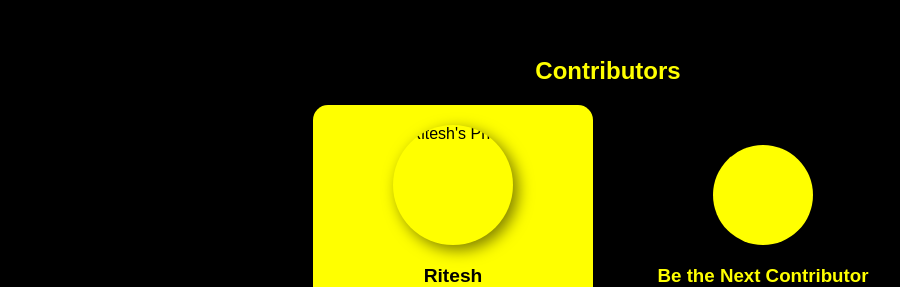
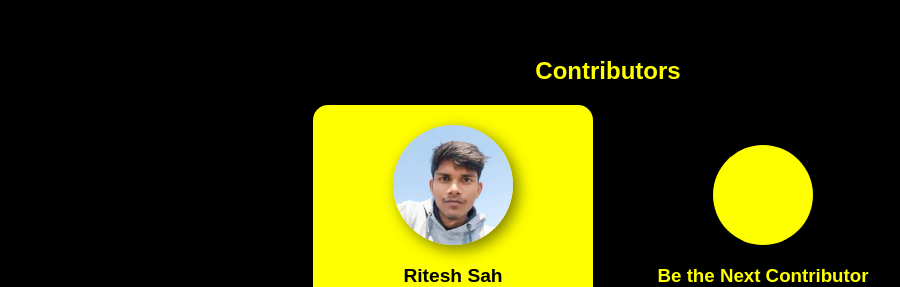
Before and after one commit to Shashwatology/Prepzen, a plain HTML site: page contributor.html in a window 1280 px wide. Shown: the part 513-800 px from the top of the page, without its empty margins (32-932 px from the left). Drawn offline with Linux system fonts and the light colour scheme.

Commit message:
photo name change

```diff
--- a/contributor.html
+++ b/contributor.html
@@ -183,10 +183,10 @@
       <!-- Ritesh's Card -->
       <div class="card">
         <div class="circle-image">
-          <img src="ritesh.png" alt="Ritesh's Photo">
+          <img src="ritesh.jpg" alt="Ritesh's Photo">
         </div>
         <div class="content">
-          <h3>Ritesh</h3>
+          <h3>Ritesh Sah</h3>
           <p>A contributor passionate about development and innovation. Ritesh is instrumental in turning ideas into reality.</p>
           <div class="social-icons">
             <img src="linkedin.png" alt="LinkedIn">
```
Also changed, not shown: index.html (+1 -1 lines), ritesh.jpg (added).
